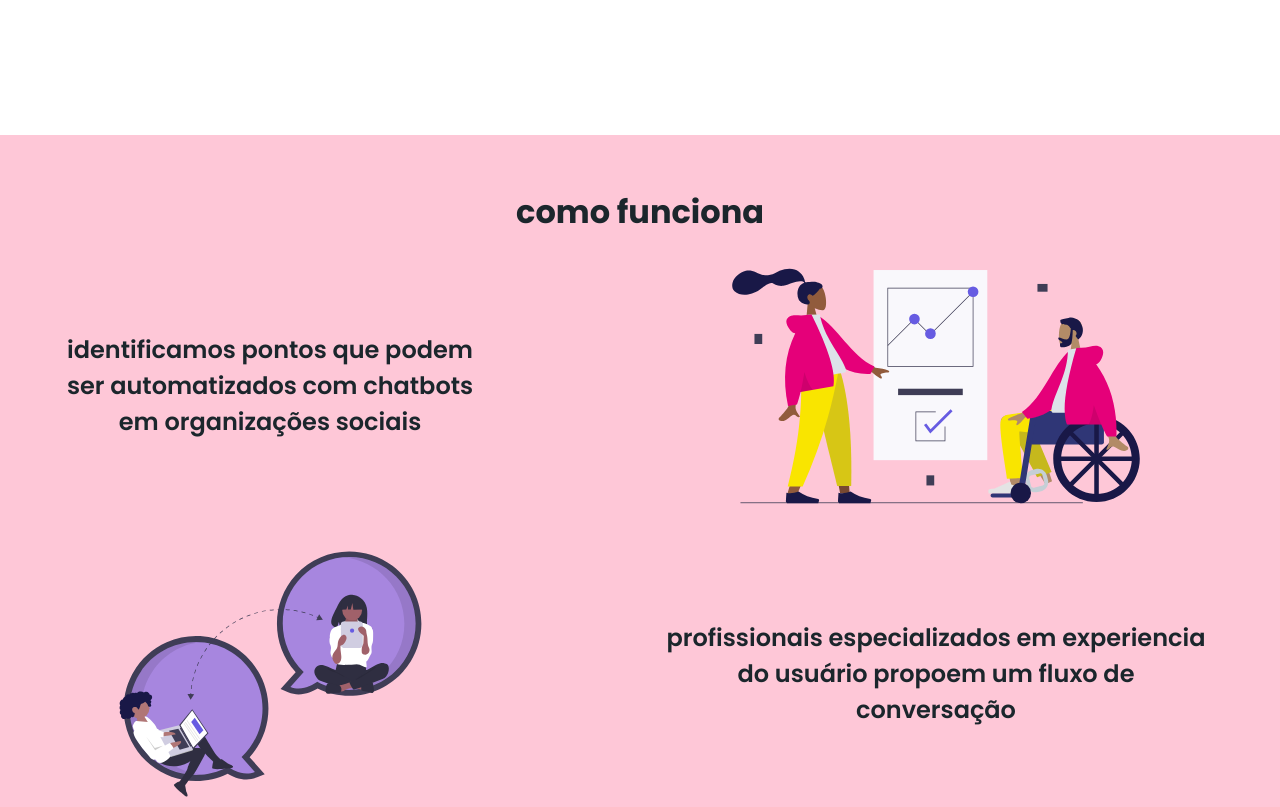
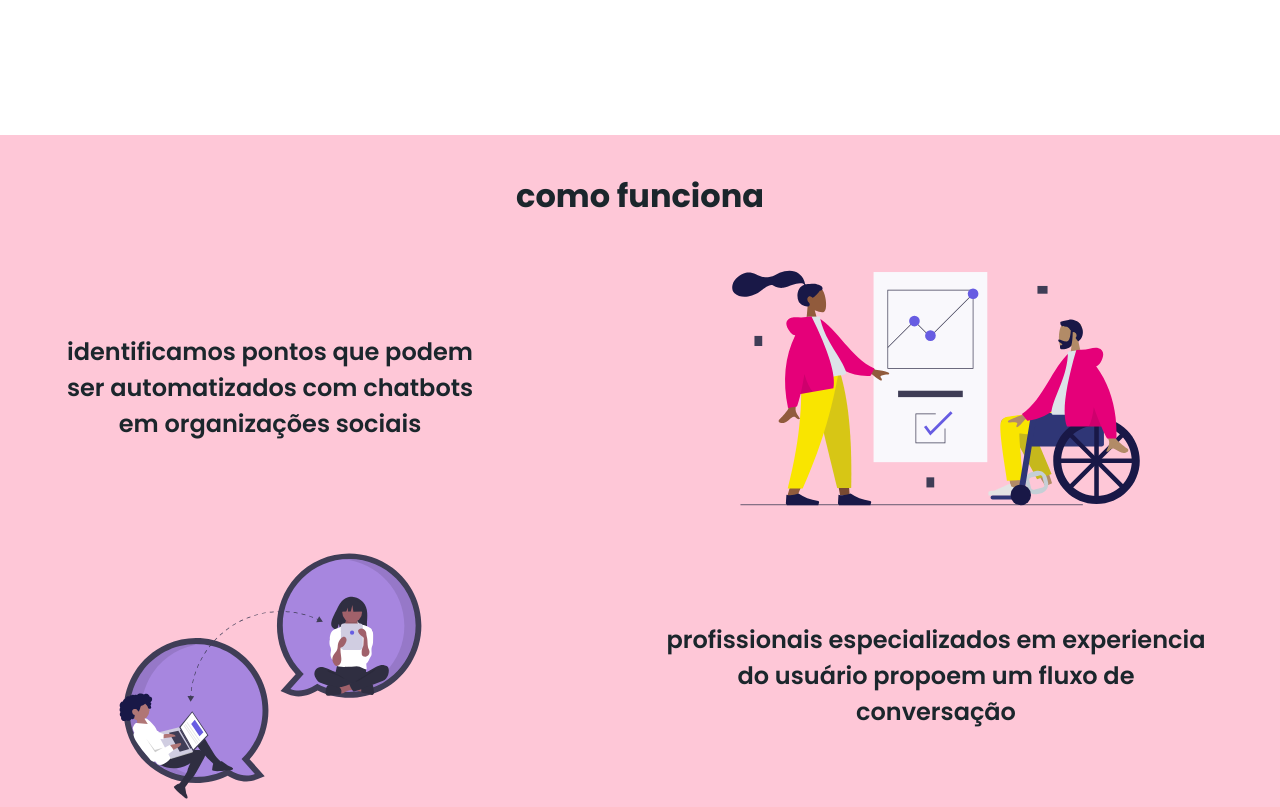
Before and after one commit to QuebraDev/botdobom.org, a Gatsby site: page / in a window 1280 px wide. Shown: the part 600-1407 px from the top of the page. Built offline with nearby package versions, Linux system fonts and the light colour scheme; Gatsby itself is replaced by a stand-in of ours.

Commit message:
fiz aligment

```diff
--- a/src/styles/components/_product-benefits.scss
+++ b/src/styles/components/_product-benefits.scss
@@ -1,12 +1,12 @@
 .product-benefits {
   background-color: $productBenefitsColor;
-   padding: 2em 0;
+   padding: 1em 0;
    text-align: center;
 }
 
 .product-benefits-group {
   max-width: $maxContainerWidth;
-  margin: 0 auto;
+  margin: 2.5em auto;
   display: grid;
   grid-template-columns: repeat(8, 1fr);
   grid-template-rows: repeat(6, minmax(10rem,1fr));
@@ -106,6 +106,6 @@
 
 @include breakpoint('from-laptop') {
   .product-benefits-group {
-    grid-template-rows: repeat(6, minmax(7rem,1fr));
+    grid-template-rows: repeat(5, minmax(7rem,1fr));
   }
 }
```
